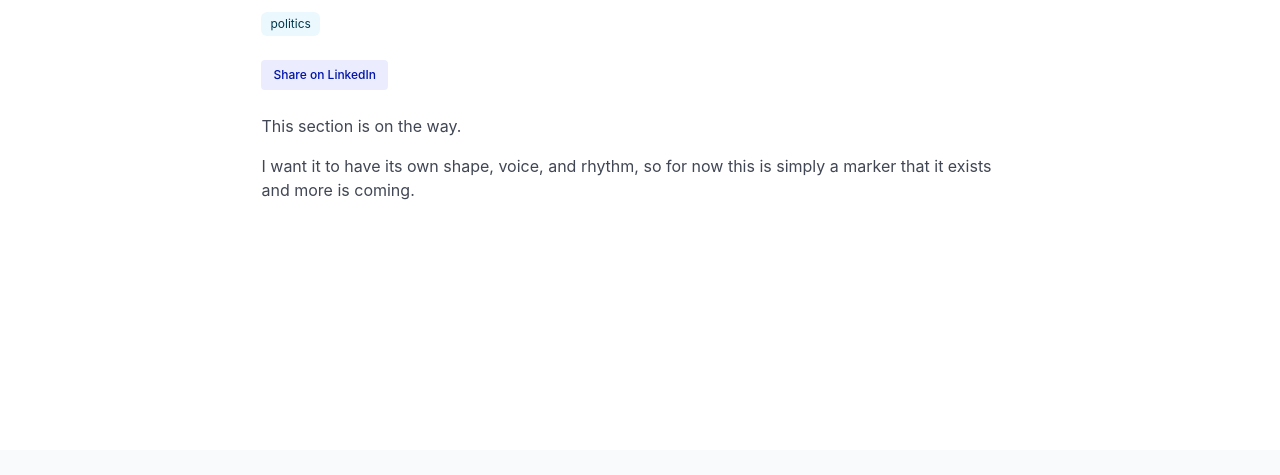
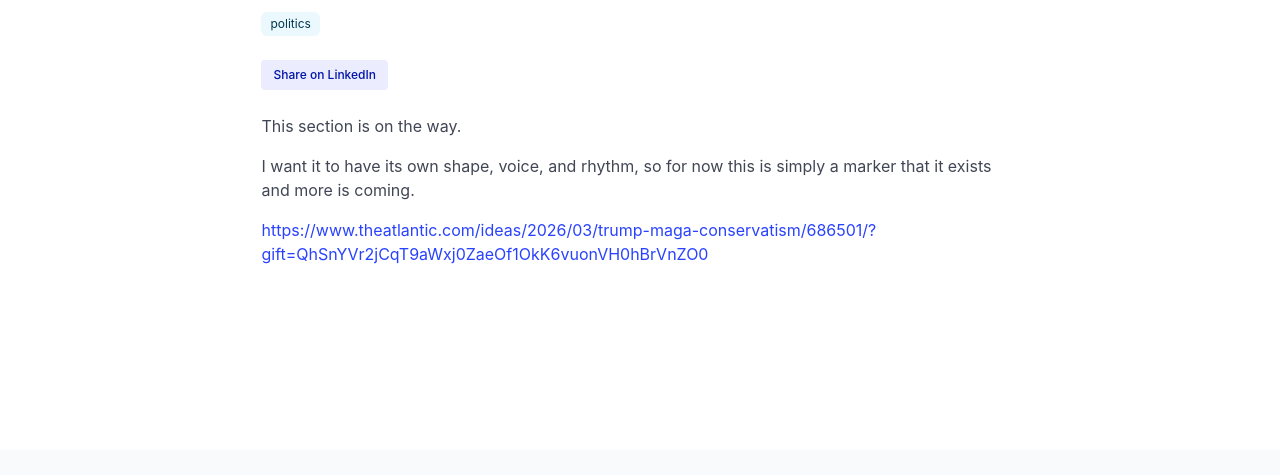
Before and after one commit to adamlacasse/adamlacasse-site, an Astro site: page /blog/politics/coming-soon in a window 1280 px wide. Shown: the part 238-713 px from the top of the page. Built offline with nearby package versions, Linux system fonts and the light colour scheme; Astro itself is replaced by a stand-in of ours.

Commit message:
Atlantic link

```diff
--- a/src/content/blog/politics/coming-soon.md
+++ b/src/content/blog/politics/coming-soon.md
@@ -9,3 +9,5 @@ tags:
 This section is on the way.
 
 I want it to have its own shape, voice, and rhythm, so for now this is simply a marker that it exists and more is coming.
+
+https://www.theatlantic.com/ideas/2026/03/trump-maga-conservatism/686501/?gift=QhSnYVr2jCqT9aWxj0ZaeOf1OkK6vuonVH0hBrVnZO0
```
